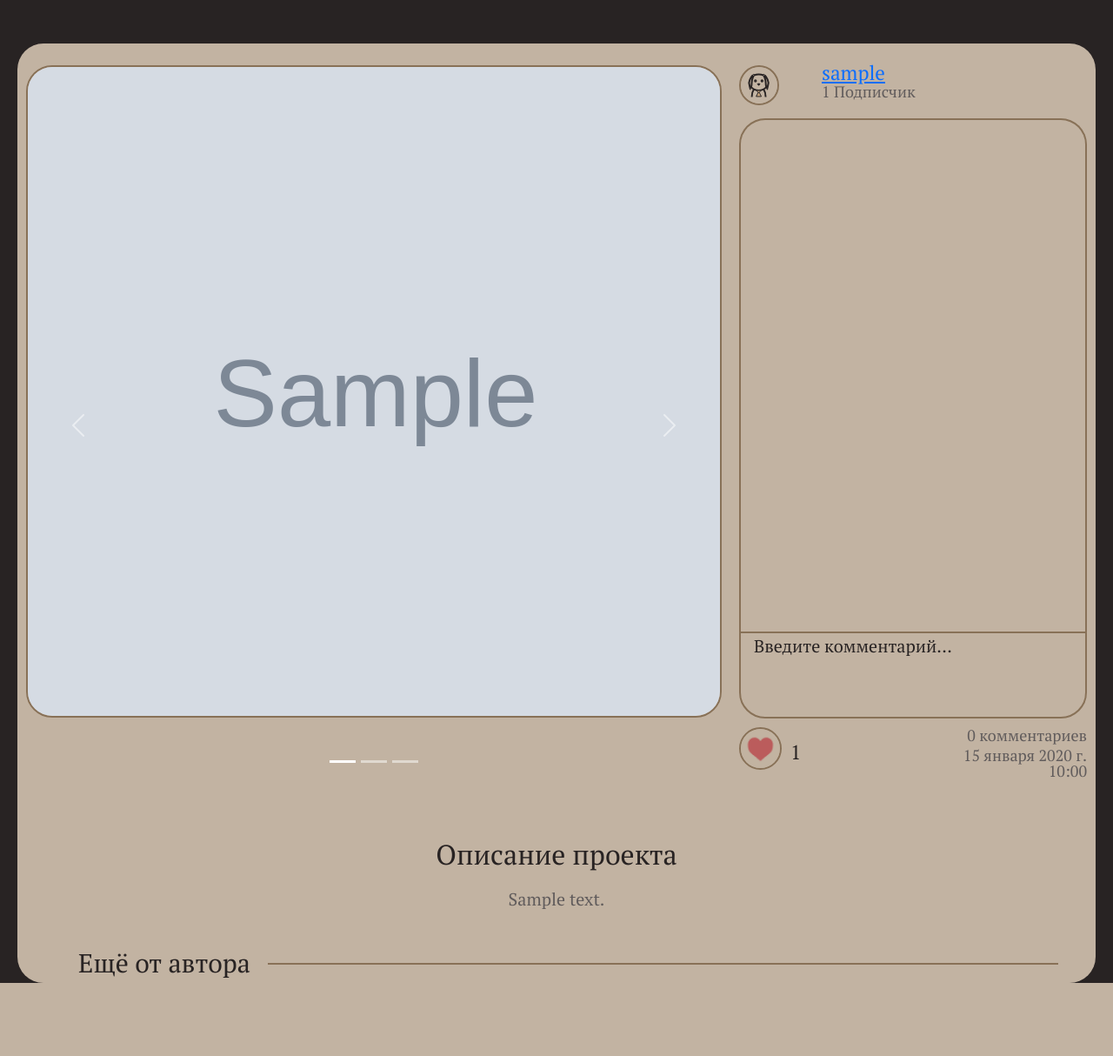
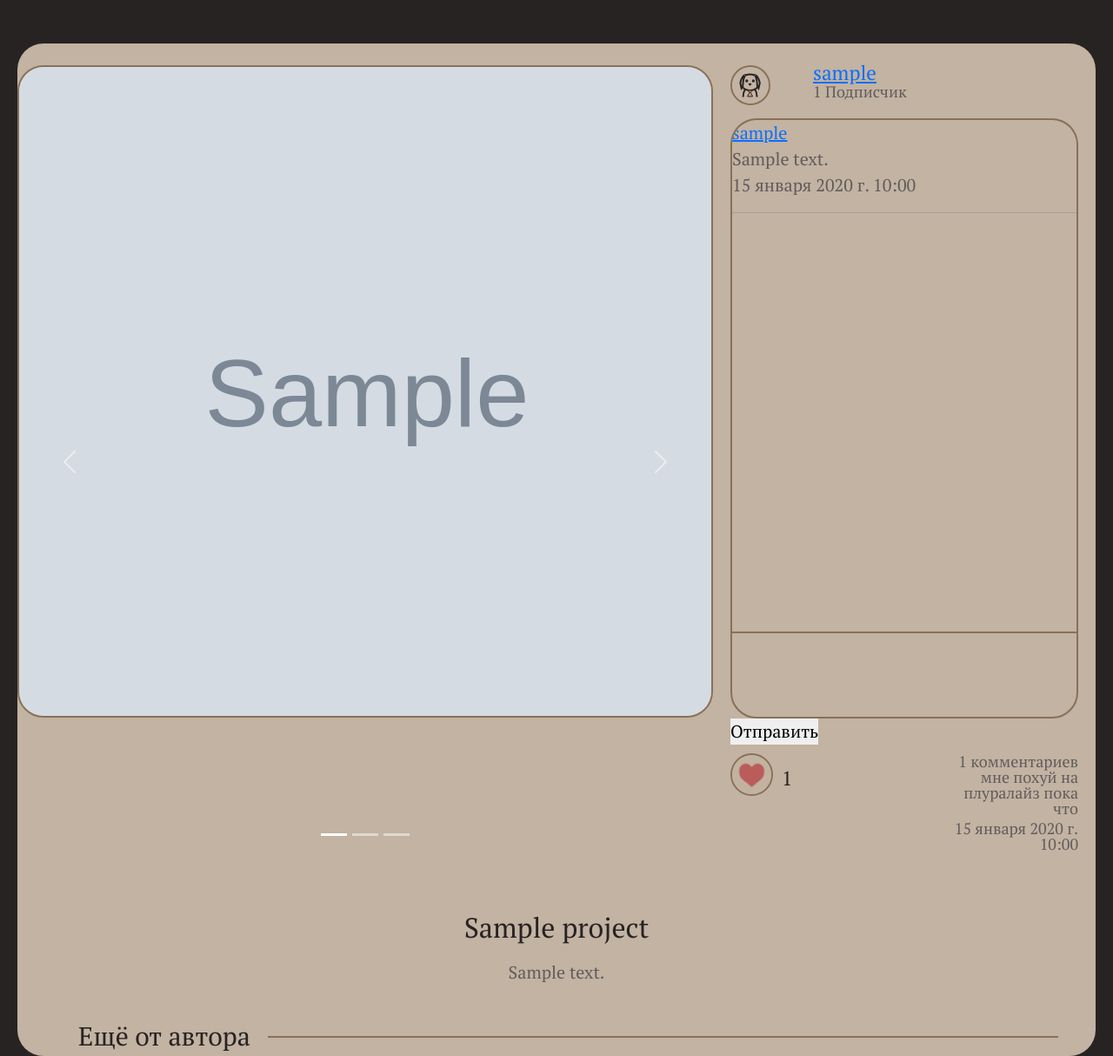
Before and after one commit to DazeSsS/skillport, a Django app: page /project/00000000-0000-0000-0000-000000000001 in a window 1280 px wide. Shown: the whole page at 87% size. Before the commit the page ends 1130 px from the top, so only its background shows below. Run offline with Django 4.2, Linux system fonts and the light colour scheme; a user stored in the database is signed in; tables that the repository leaves empty hold one stand-in row (values such as "Sample post"); grey boxes marked "Sample" are stand-in pictures.

Commit message:
add comments

```diff
--- a/portfolio/skillport/admin.py
+++ b/portfolio/skillport/admin.py
@@ -23,8 +23,6 @@
 
 @admin.register(Comment)
 class CommentAdmin(admin.ModelAdmin):
-    list_display = ['body', 'project', 'created', 'author']
-    list_filter = ['created']
-    search_fields = ['body']
+    list_display = ['project', 'author', 'body',  'created']
 
 admin.site.register(ProjectType)
--- a/portfolio/skillport/forms.py
+++ b/portfolio/skillport/forms.py
@@ -1,7 +1,7 @@
 from django.contrib.auth.forms import UserCreationForm
 from django.forms import ModelForm
 from django import forms
-from .models import Person, Project
+from .models import Person, Project, Comment
 
 class CreateUserForm(UserCreationForm):
 
@@ -34,3 +34,15 @@
 
         self.fields['title'].widget.attrs.update({'class': 'input name-input'})
         self.fields['description'].widget.attrs.update({'class': 'input description-input'})
+
+
+class CreateCommentForm(ModelForm):
+
+    class Meta:
+        model = Comment
+        fields = ['body']
+
+    def __init__(self, *args, **kwargs):
+        super().__init__(*args, **kwargs)
+
+        self.fields['body'].widget.attrs.update({'class': 'input comment'})
--- a/portfolio/skillport/models.py
+++ b/portfolio/skillport/models.py
@@ -60,8 +60,8 @@
 
 
 class Comment(models.Model):
-    project = models.ForeignKey(Project, on_delete=models.CASCADE, related_name='comments')
-    author = models.ForeignKey(Person, null=True, on_delete=models.CASCADE, related_name='user')
+    project = models.ForeignKey(Project, related_name="comments", on_delete=models.CASCADE)
+    author = models.ForeignKey(Person, null=True, related_name='comments', on_delete=models.CASCADE)
     body = models.TextField()
     created = models.DateTimeField(auto_now_add=True)
 
--- a/portfolio/skillport/views.py
+++ b/portfolio/skillport/views.py
@@ -8,6 +8,8 @@
 from django.contrib import messages
 from django.urls import reverse_lazy, reverse
 from django.views.generic import CreateView
+from .forms import CreateCommentForm
+from .models import Comment
 
 from .models import Project, Person
 from .forms import CreateUserForm, CreateProjectForm
@@ -62,9 +64,31 @@
 
 def project_page(request, project_id):
     project = get_object_or_404(Project, pk=project_id)
+    comments = Comment.objects.filter(project = project)
+
+    if request.method == "POST":
+        if request.user.is_authenticated:
+            form = CreateCommentForm(request.POST)
+            if form.is_valid():
+                comment = form.save(commit=False)
+                comment.author = request.user
+                comment.project = project
+                comment.save()
+        else:
+            messages.error(request, "Необходимо войти в аккаунт, чтобы оставлять комментарии")
+    else:
+        form = CreateCommentForm()
+
     another = project.author.projects.exclude(id=project_id).order_by('-date')[:3]
     subscribed = True if project.author in request.user.subscriptions.all() else False
-    return render(request, 'skillport/project.html', {'project': project, 'another': another, 'subscribed': subscribed})
+    return render(request, 'skillport/project.html', {
+        'project': project,
+        'another': another,
+        'subscribed': subscribed,
+        'form': form,
+        'comments': comments
+        }
+    )
 
 
 def favorites_page(request):
--- a/portfolio/static/skillport/css/project.css
+++ b/portfolio/static/skillport/css/project.css
@@ -129,6 +129,7 @@
     border-top-right-radius: 30px;
     border-bottom: 0;
     height: 590px;
+    overflow: hidden;
 }
 
 .write__comment{
--- a/portfolio/templates/skillport/project.html
+++ b/portfolio/templates/skillport/project.html
@@ -60,10 +60,19 @@
 
                     <div class="comments">
                         <div class="users__comments">
-
+                            {% for comment in comments %}
+                                <a href="{% url 'another_profile' comment.author.pk %}">{{ comment.author }}<a> <br>
+                                {{ comment.body }} <br>
+                                {{ comment.created }}
+                                <hr>
+                            {% endfor %}
                         </div>
                         <div class="write__comment">
-                            <textarea class="comment" placeholder="Введите комментарий..."></textarea>
+                            <form action="" method="POST">
+                                {% csrf_token %}
+                                {{form.body}}
+                                <input type="submit" value="Отправить">
+                            </form>
                         </div>
                     </div>
 
@@ -80,7 +89,7 @@
                         {% endif %}
                         <h3>{{ project.likes.count }}</h3>
                         <div class="comment__info">
-                            <h4>0 комментариев</h4>
+                            <h4>{{ project.comments.count }} комментариев мне похуй на плуралайз пока что</h4>
                             <h5>{{ project.date }}</h5>
                         </div>
                     </div>
@@ -88,7 +97,7 @@
             </div>
 
         <div class="description">
-            <h6>Описание проекта</h6>
+            <h6>{{ project.title }}</h6>
             <div class="description__text">
                 <p>{{ project.description }}</p>
             </div>
```
Also changed, not shown: portfolio/skillport/migrations/0004_alter_comment_author.py (added).
